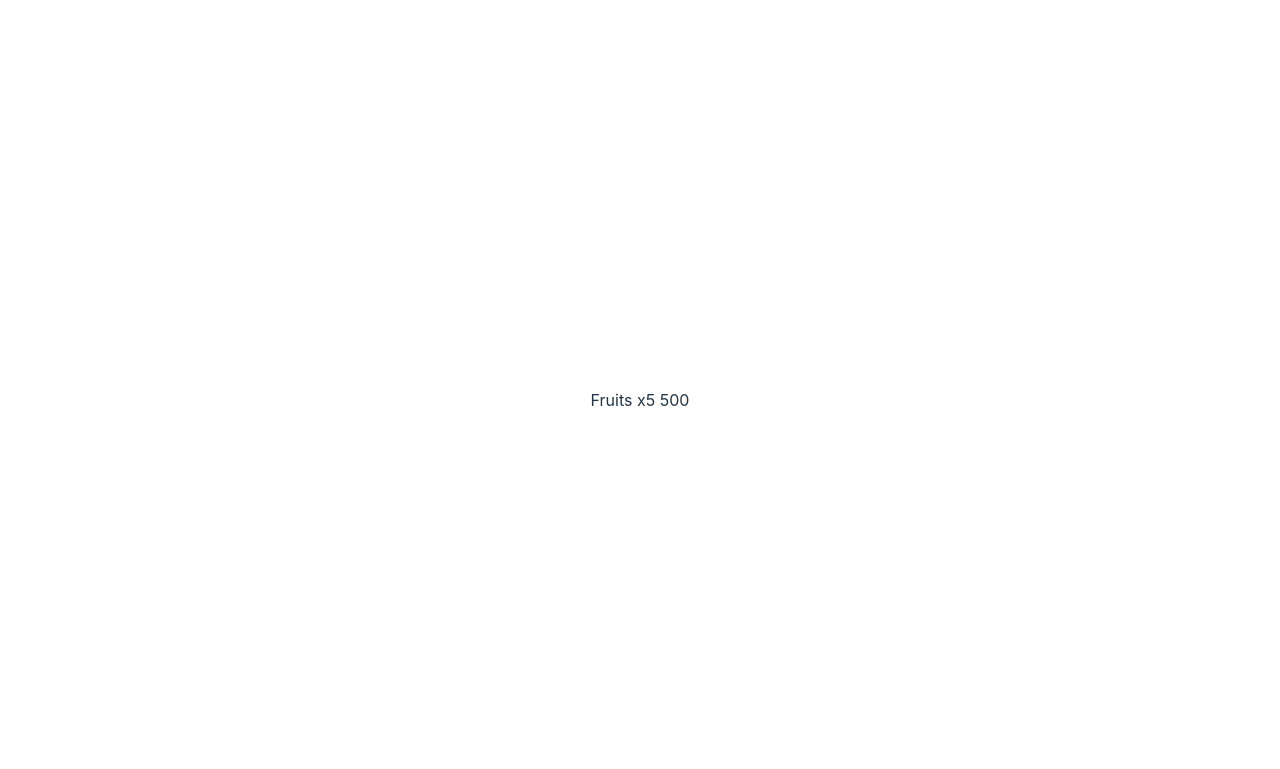
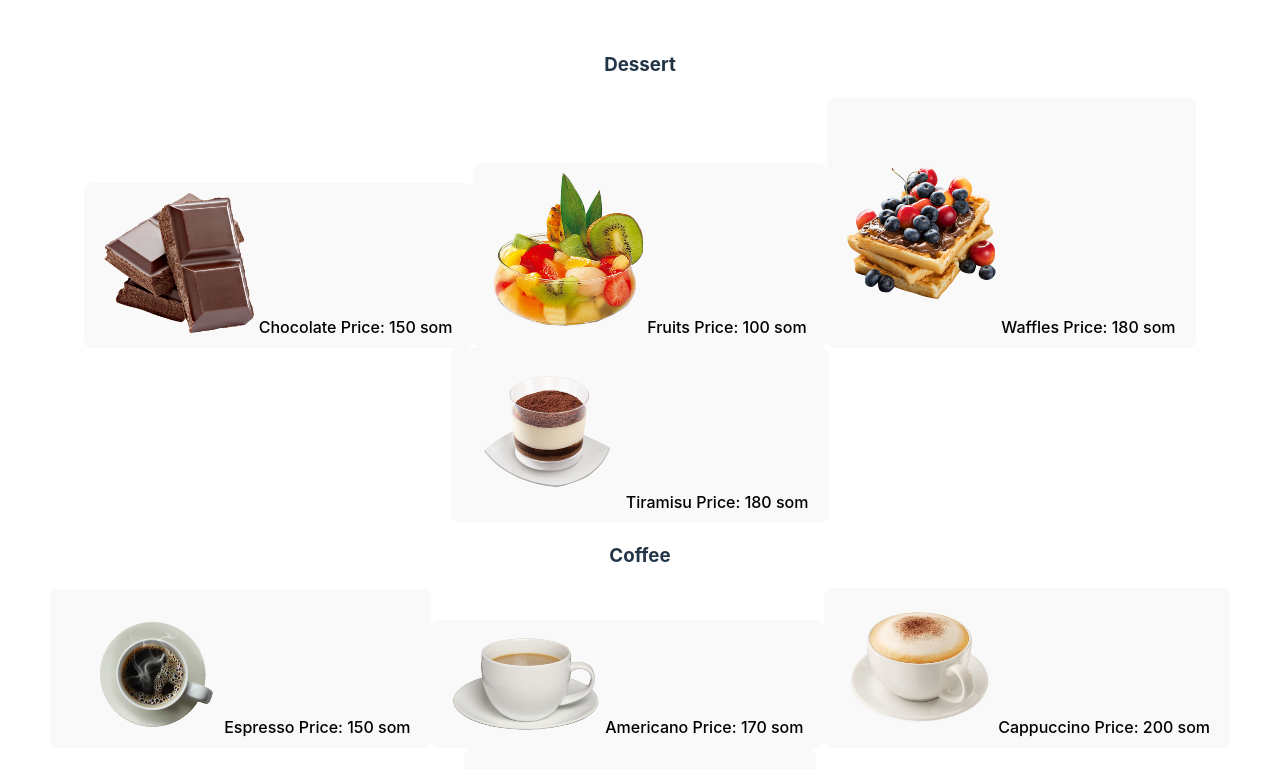
Before and after one commit to bss94/CW7OrderMenu, a React (Vite) app: page / in a window 1280 px wide. Shown: the top 769 px of the page. Built offline with nearby package versions, Linux system fonts and the light colour scheme.

Commit message:
create component MenuCategory,create Category.ts on lib; complete menuCategory, menyItem,menuList

```diff
--- a/src/App.tsx
+++ b/src/App.tsx
@@ -1,6 +1,8 @@
 import {useState} from 'react';
 import './App.css';
 import OrderItem from './components/OrderItem/OrderItem.tsx';
+import MenuItem from './components/MenuItem/MenuItem.tsx';
+import MenuList from './components/MenuList/MenuList.tsx';
 
 
 interface OrderPosition {
@@ -26,7 +28,7 @@ function App() {
 
     return (
         <>
-<OrderItem name={'Fruits'} count={5}/>
+        <MenuList/>
         </>
     );
 }
--- /dev/null
+++ b/src/components/MenuCategory/MenuCategory.tsx
@@ -0,0 +1,19 @@
+import React from 'react';
+import MENU from '../../lib/Food.ts';
+import MenuItem from '../MenuItem/MenuItem.tsx';
+
+interface Props{
+    category:string;
+}
+const MenuCategory:React.FC<Props> = ({category}) => {
+    return (
+        <div>
+            <h3>{category}</h3>
+            {MENU.filter(item=>item.category===category).map((el)=>{
+                return <MenuItem name={el.name} pic={el.image} price={el.price}/>
+            })}
+        </div>
+    );
+};
+
+export default MenuCategory;
--- a/src/components/MenuItem/MenuItem.tsx
+++ b/src/components/MenuItem/MenuItem.tsx
@@ -1,10 +1,18 @@
 import React from 'react';
 
-const MenuItem = () => {
+
+interface Props {
+    name: string;
+    price:number;
+    pic:string;
+}
+const MenuItem:React.FC<Props> = ({name,price,pic}) => {
     return (
-        <div>
-
-        </div>
+        <button className={'menu-item'}>
+            <img src={pic} alt={'not found'}/>
+            <span> {name} </span>
+            <span> Price: {price} som</span>
+        </button>
     );
 };
 
--- a/src/components/MenuList/MenuList.tsx
+++ b/src/components/MenuList/MenuList.tsx
@@ -1,8 +1,18 @@
 import React from 'react';
+import CATEGORIES from '../../lib/category.ts';
+import MenuCategory from '../MenuCategory/MenuCategory.tsx';
 
-const MenuList = () => {
+
+
+interface Props{
+
+}
+const MenuList:React.FC<Props>= () => {
     return (
-        <div>
+        <div className={'menu'}>
+            {CATEGORIES.map((item)=>{
+                return <MenuCategory category={item.name}/>
+            })}
 
         </div>
     );
--- a/src/lib/Food.ts
+++ b/src/lib/Food.ts
@@ -11,7 +11,7 @@ import green from '../assets/green.png';
 import herbs from '../assets/herbs.png';
 
 
-interface Food {
+export interface Food {
     name: string;
     category: string;
     price: number;
@@ -19,17 +19,17 @@ interface Food {
 }
 
 const MENU: Food[] = [
-    {name: 'Chocolate', price: 150, category: 'dessert', image: chocolateImg},
-    {name: 'Fruits', price: 100, category: 'dessert', image: fruits},
-    {name: 'Waffles', price: 180, category: 'dessert', image: waffles},
-    {name: 'Tiramisu', price: 180, category: 'dessert', image: tiramisu},
-    {name: 'Espresso', price: 150, category: 'coffee', image: espresso},
-    {name: 'Americano', price: 170, category: 'coffee', image: americano},
-    {name: 'Cappuccino', price: 200, category: 'coffee', image: cappuccino},
-    {name: 'Latte', price: 200, category: 'coffee', image: latte},
-    {name: 'Black', price: 80, category: 'tea', image: black},
-    {name: 'Green', price: 70, category: 'tea', image: green},
-    {name: 'Herbs', price: 100, category: 'tea', image: herbs},
+    {name: 'Chocolate', price: 150, category: 'Dessert', image: chocolateImg},
+    {name: 'Fruits', price: 100, category: 'Dessert', image: fruits},
+    {name: 'Waffles', price: 180, category: 'Dessert', image: waffles},
+    {name: 'Tiramisu', price: 180, category: 'Dessert', image: tiramisu},
+    {name: 'Espresso', price: 150, category: 'Coffee', image: espresso},
+    {name: 'Americano', price: 170, category: 'Coffee', image: americano},
+    {name: 'Cappuccino', price: 200, category: 'Coffee', image: cappuccino},
+    {name: 'Latte', price: 200, category: 'Coffee', image: latte},
+    {name: 'Black', price: 80, category: 'Tea', image: black},
+    {name: 'Green', price: 70, category: 'Tea', image: green},
+    {name: 'Herbs', price: 100, category: 'Tea', image: herbs},
 
 
 ];
--- /dev/null
+++ b/src/lib/category.ts
@@ -0,0 +1,10 @@
+interface Category{
+    name:string
+}
+const CATEGORIES:Category[]=[
+    {name:'Dessert'},
+    {name:'Coffee'},
+    {name:'Tea'}
+
+];
+export default CATEGORIES;
```
